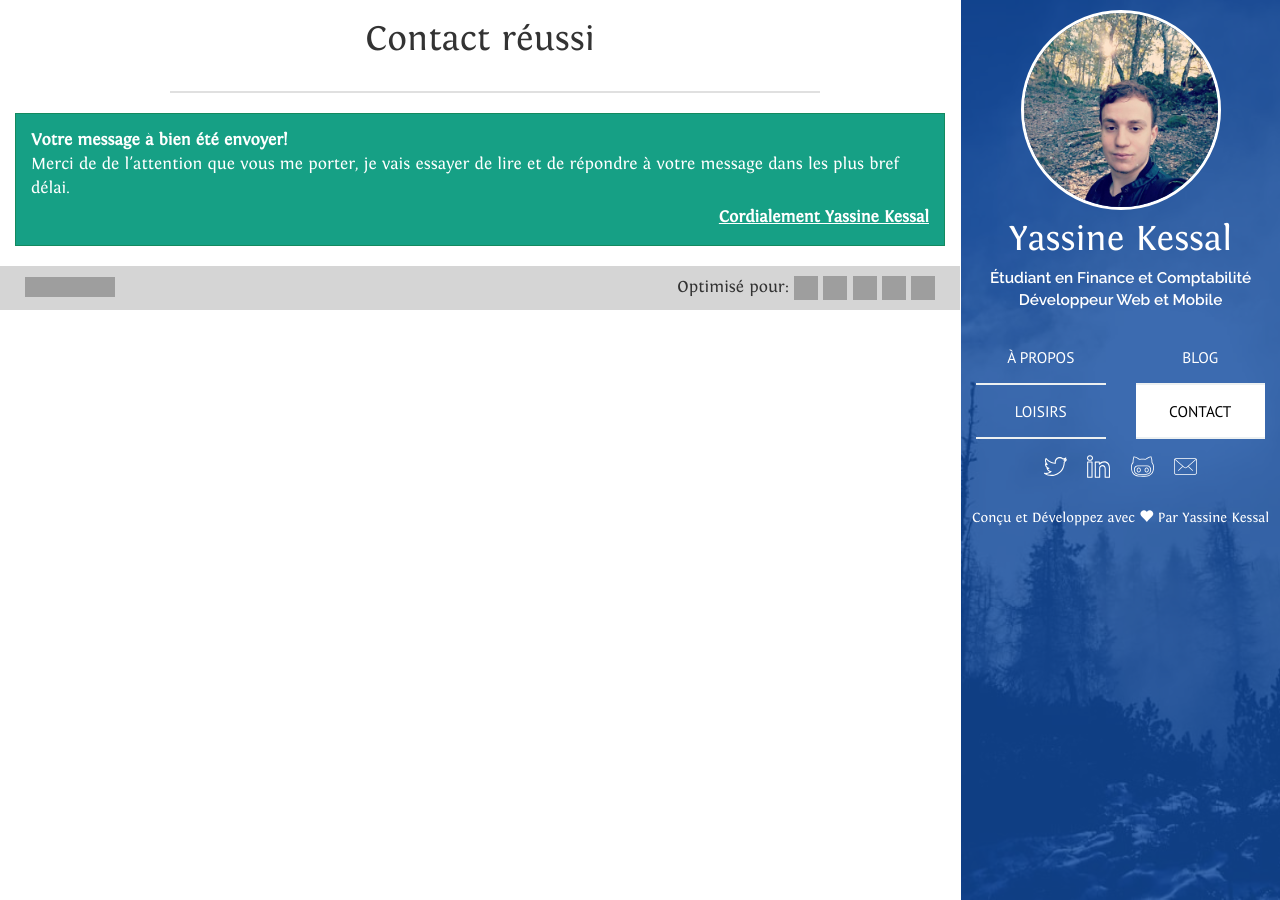
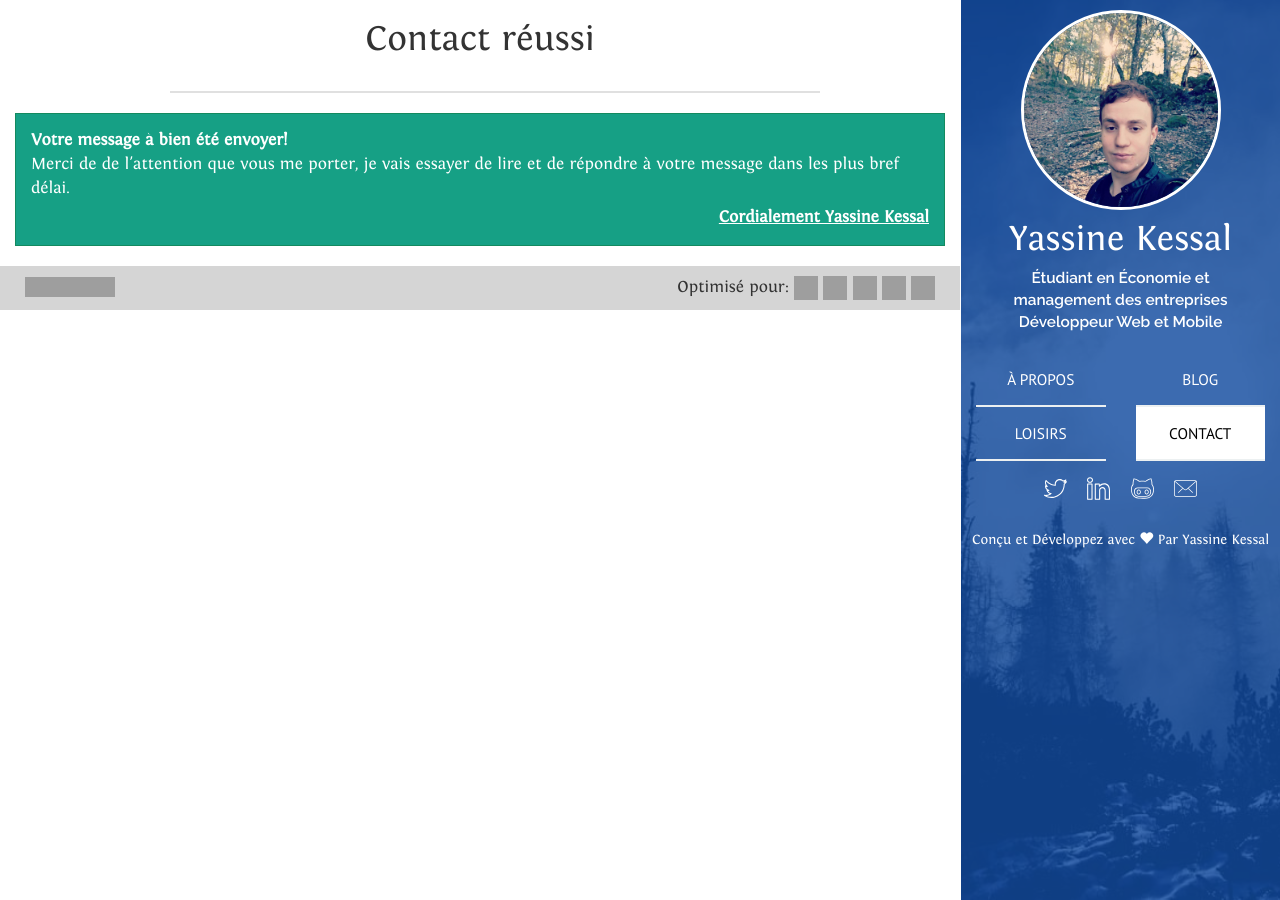
Before and after one commit to yassine-kessal/yassine-kessal.github.io, a Jekyll site: the page built from contact_success.html, in a window 1280 px wide. Built offline with Jekyll 4.4.1, drawn with Linux system fonts in a browser that asks for light colours; nearby versions of some CDN libraries; grey boxes are pictures that could not be loaded.

Commit message:
Update header.html with new information

```diff
--- a/_includes/header.html
+++ b/_includes/header.html
@@ -32,7 +32,7 @@ ATTENTION: Ce site est la propriété de Yassine Kessal! Vous pouvez regarder le
                 <div>
                     <h1 class="presentation-title">{{site.display_name}}</h1>
                     <p class="presentation-description">
-                        Étudiant en Finance et Comptabilité<br>
+                        Étudiant en Économie et management des entreprises<br>
                         Développeur Web et Mobile
                     </p>
                 </div>
```
